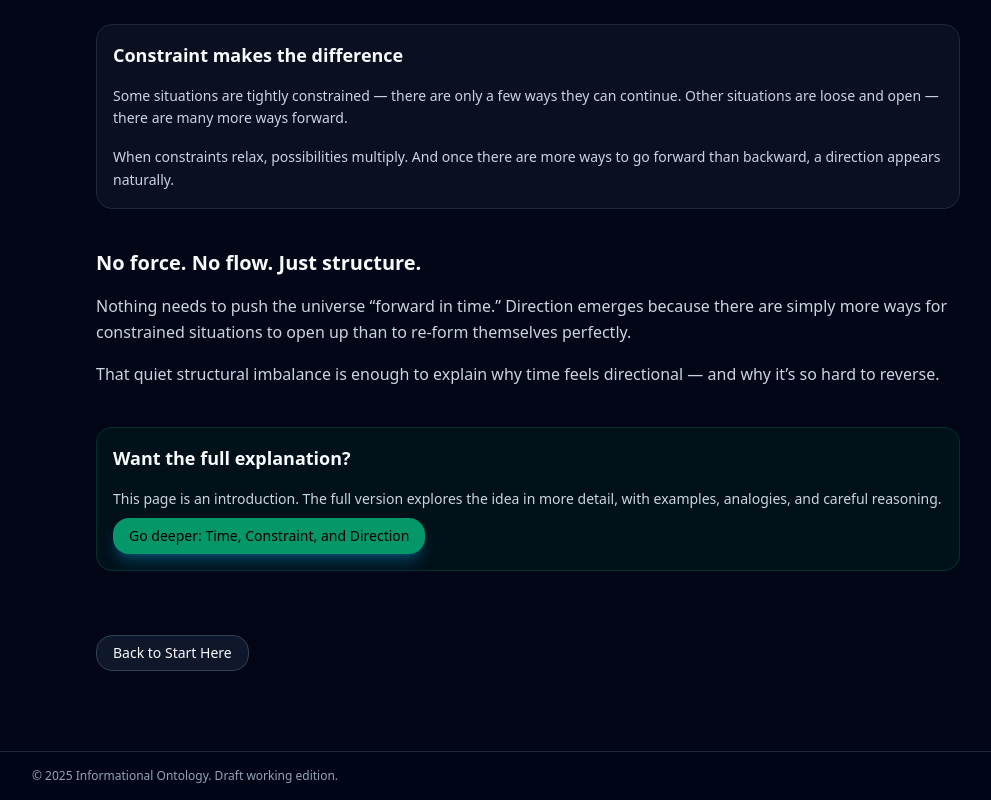
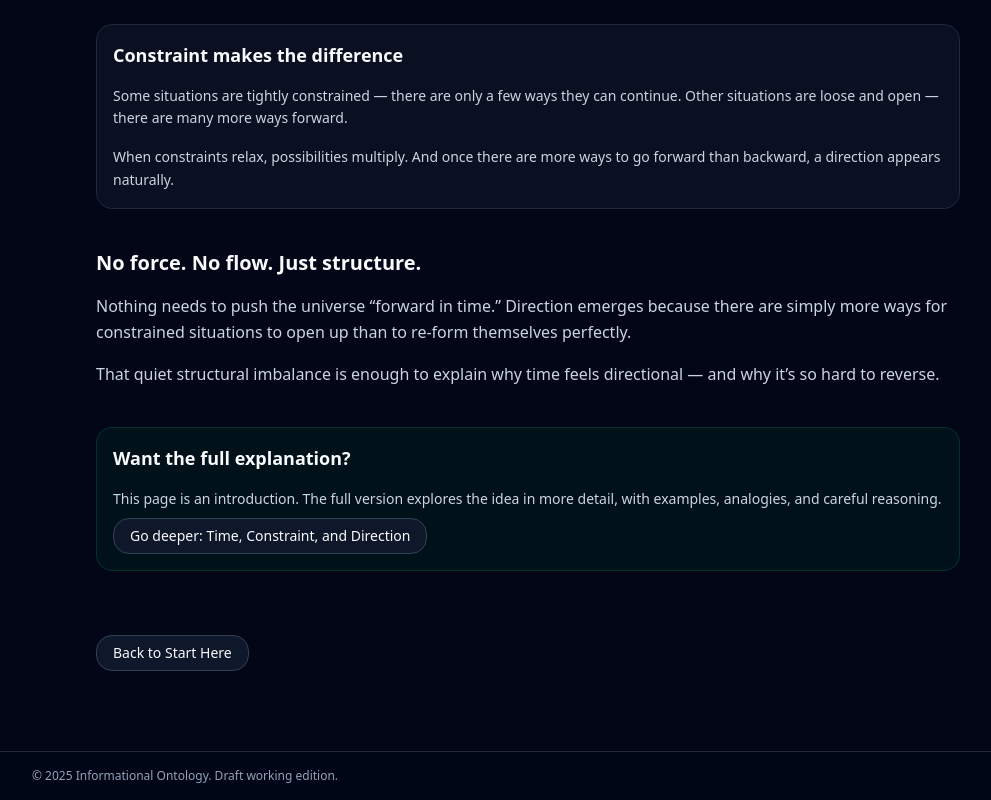
Before and after one commit to MindsEye69/information-ontology-site, a Next.js app: page /start/time-and-direction in a window 1280 px wide. Shown: the part 616-1416 px from the top of the page, without its empty margins (112-1103 px from the left). Built offline with nearby package versions, Linux system fonts and the light colour scheme.

Commit message:
Fixed color of button

```diff
--- a/app/start/time-and-direction/page.tsx
+++ b/app/start/time-and-direction/page.tsx
@@ -89,10 +89,10 @@
           more detail, with examples, analogies, and careful reasoning.
         </p>
         <Link href="/deep/time-constraint-direction">
-          <Button className="mt-2 bg-emerald-600 hover:bg-emerald-500 text-black">
-            Go deeper: Time, Constraint, and Direction
-          </Button>
-        </Link>
+		<Button variant="outline" className="mt-2 border-slate-700 w-full sm:w-auto">
+			Go deeper: Time, Constraint, and Direction
+		</Button>
+		</Link>
       </section>
 
       <section className="pt-6">
```
